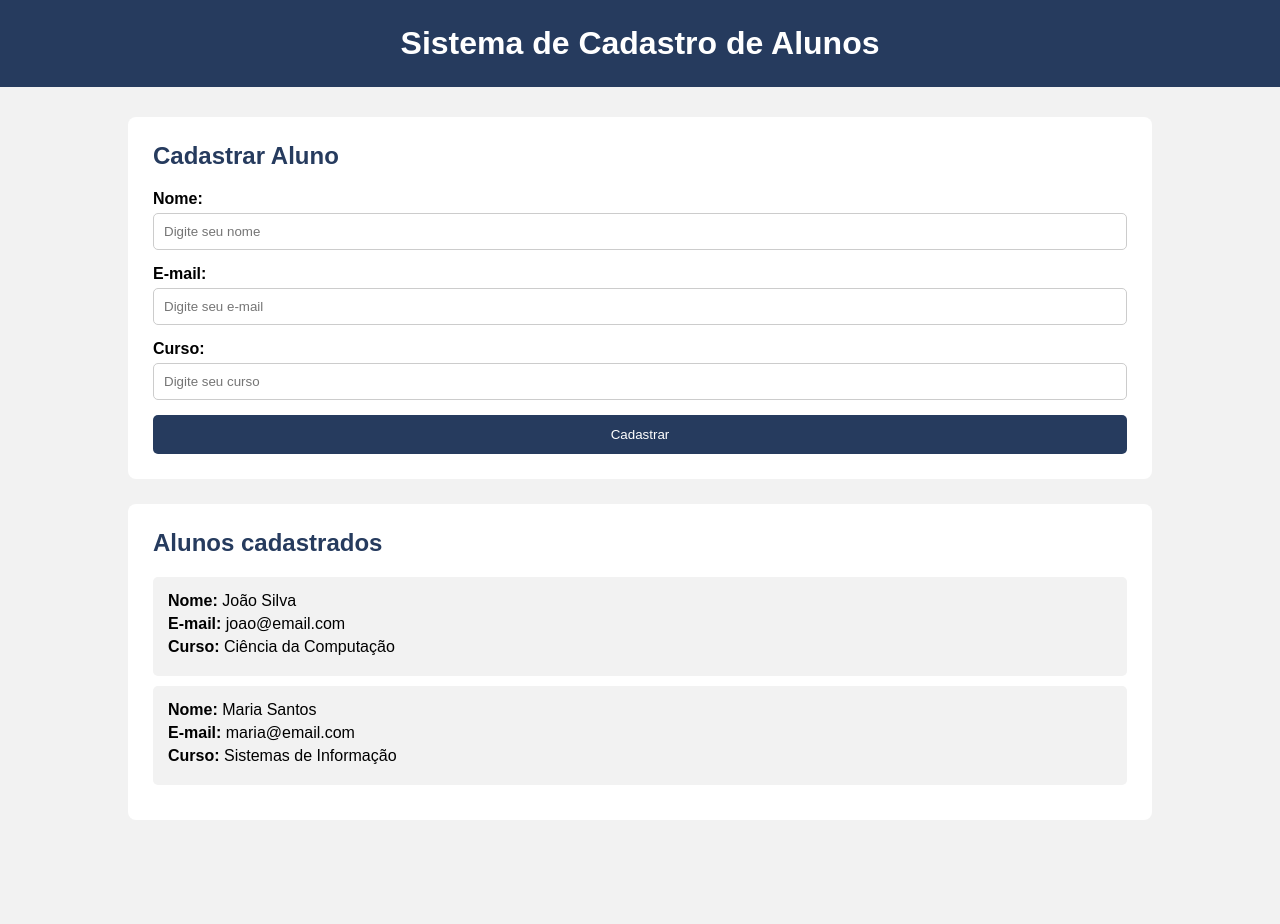
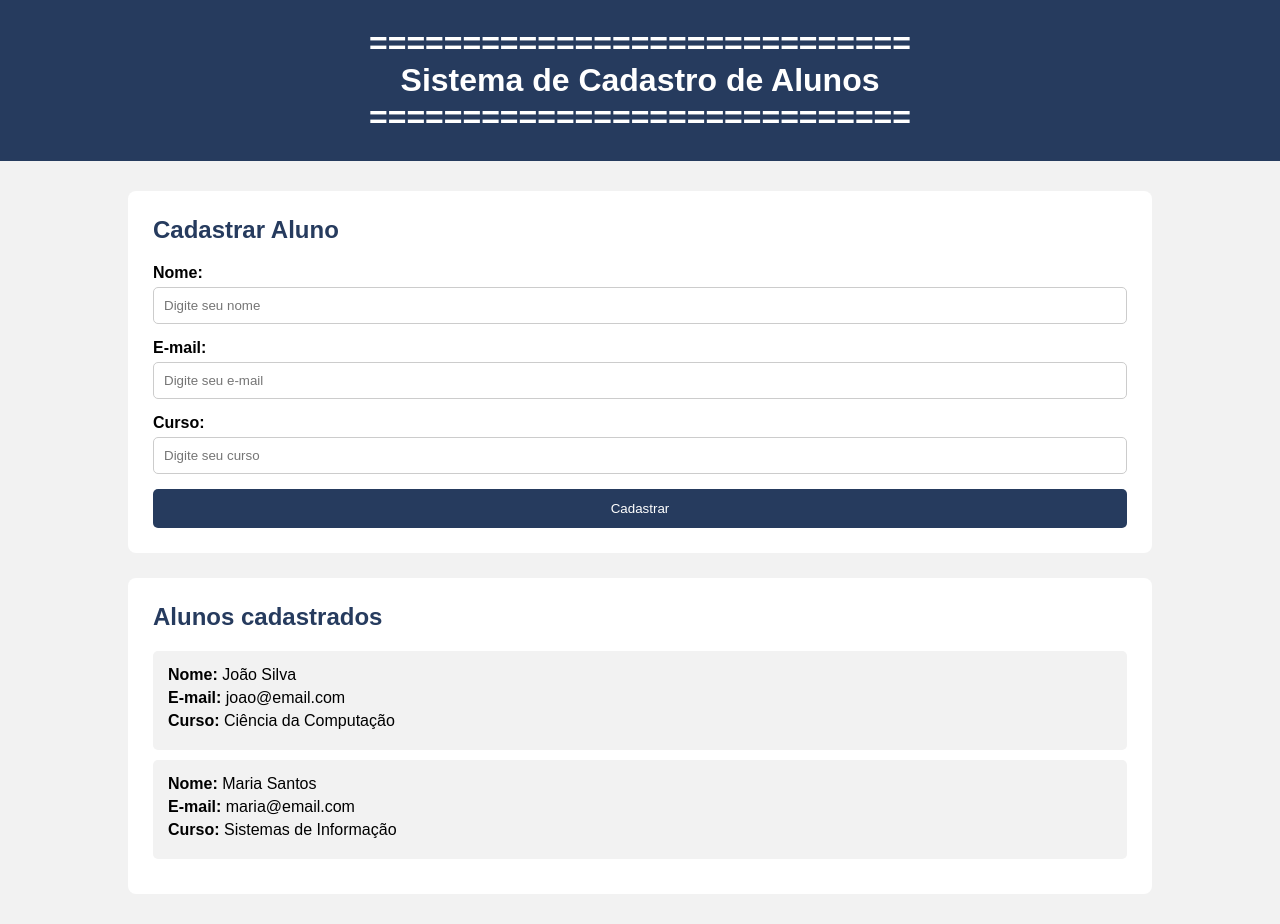
Before and after one commit to HilarioMarques/SiteSimples, a plain HTML site: page index.html in a window 1280 px wide. Before the commit the page ends 850 px from the top, so only its background shows below. Drawn offline with Linux system fonts and the light colour scheme.

Commit message:
Adicionando efeitos ao título

```diff
--- a/index.html
+++ b/index.html
@@ -10,7 +10,9 @@
 <body>
 
     <header>
+        <h1>=============================</h1>
         <h1>Sistema de Cadastro de Alunos</h1>
+        <h1>=============================</h1>
     </header>
 
     <main>
```
